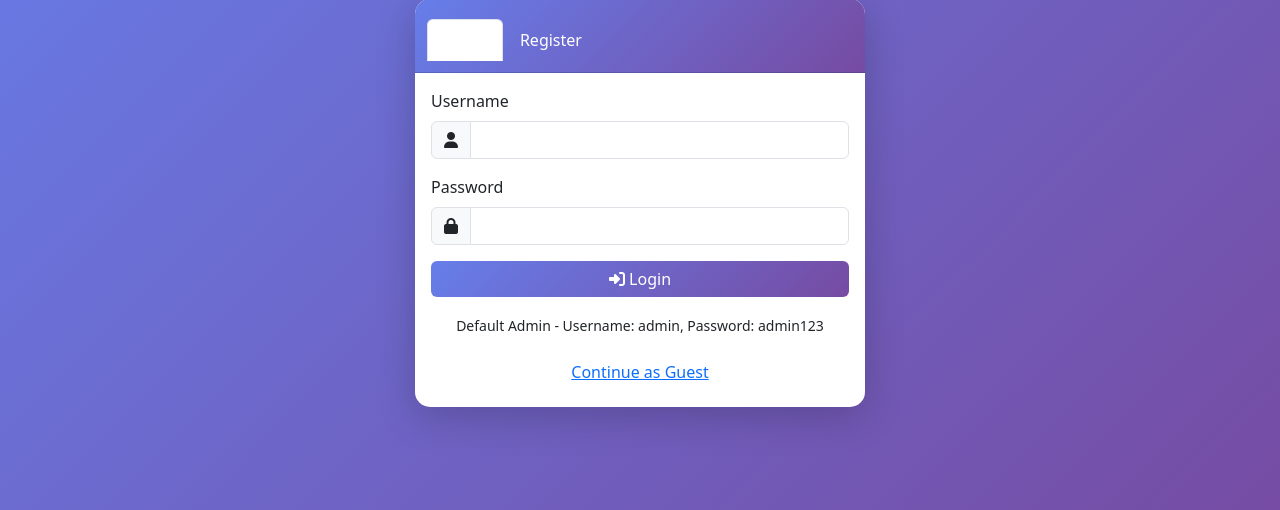
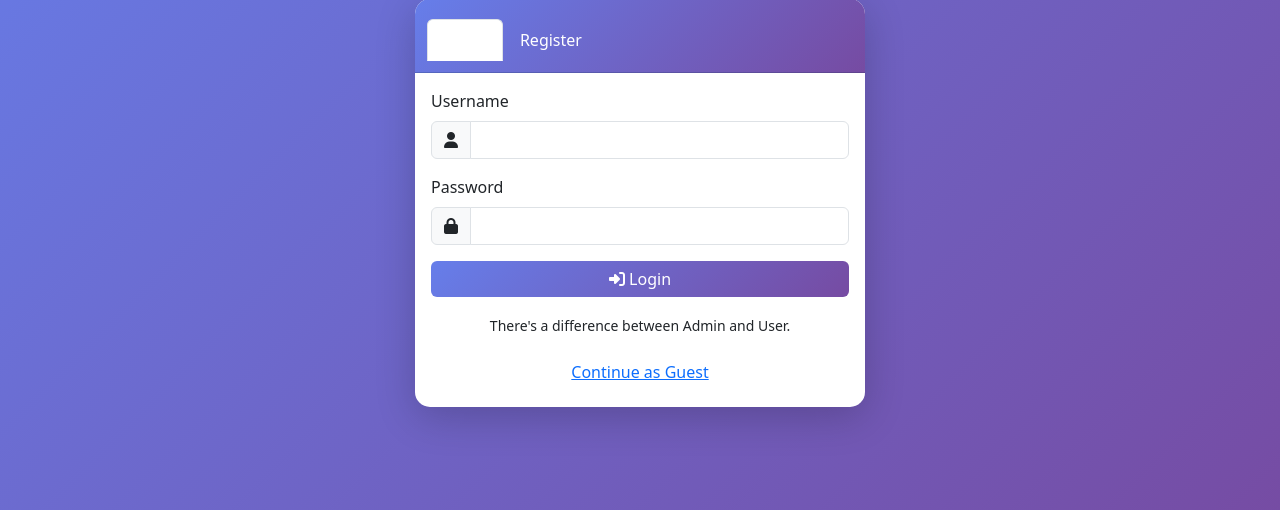
Before and after one commit to H1n2zo/tourism_guide, a PHP site: page /tourism_guide/login.php in a window 1280 px wide. Shown: the part 249-759 px from the top of the page. Run offline with PHP 8.4, Linux system fonts and the light colour scheme.

Commit message:
Updated by Hans

```diff
--- a/login.php
+++ b/login.php
@@ -144,7 +144,7 @@ if ($_SERVER['REQUEST_METHOD'] === 'POST') {
                                     <i class="fas fa-sign-in-alt"></i> Login
                                 </button>
                                 <div class="text-center mt-3">
-                                    <small>Default Admin - Username: admin, Password: admin123</small>
+                                    <small>There's a difference between Admin and User.</small>
                                 </div>
                             </form>
                         </div>
```
Also changed, not shown: uploads/destinations/690a9e27ae844_1762303527.webp (added), uploads/destinations/690a9ecc923dc_1762303692.jpg (added).
